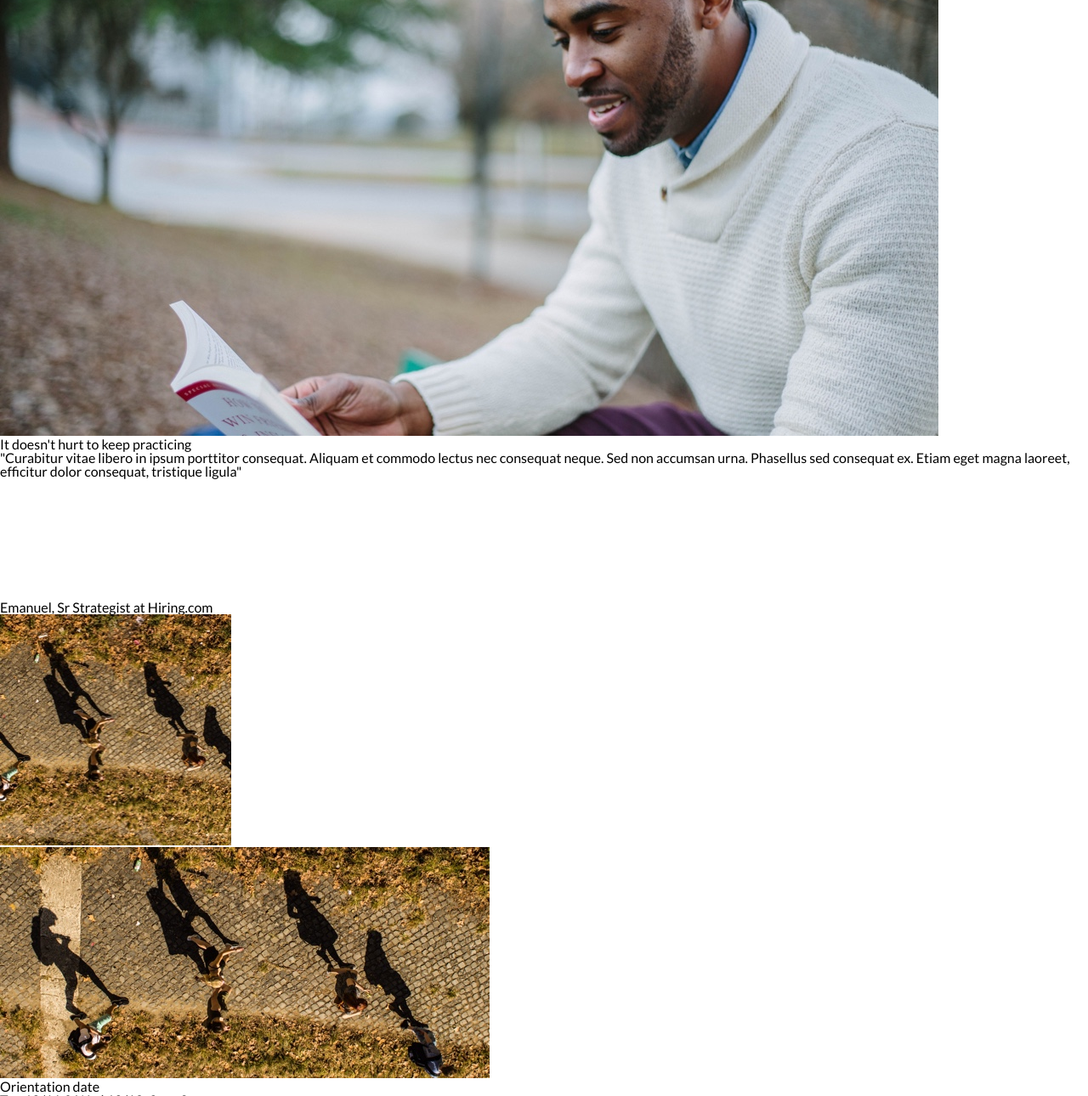
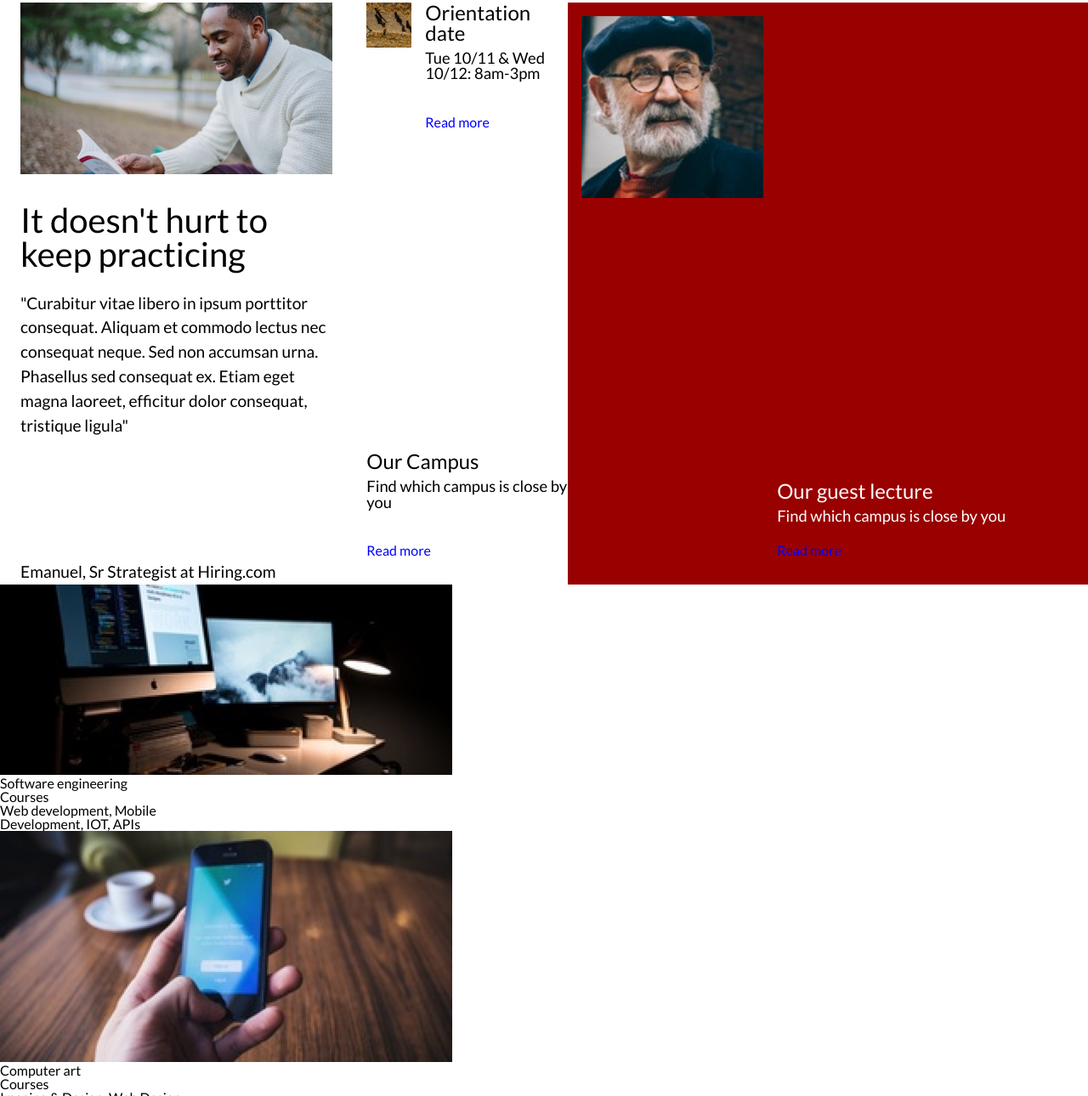
Before and after one commit to bradyhibbard/Capstone, a plain HTML site: page index.html in a window 1280 px wide. Shown: the part 716-2006 px from the top of the page at 85% size. Drawn offline with Linux system fonts and the light colour scheme.

Commit message:
adding second section html and css

```diff
--- a/index.html
+++ b/index.html
@@ -99,3 +99,73 @@
             <a href="#">Read more</a>
           </div>
         </div> <!--end of the first side story (desktop version)-->
+
+        <div class="pic-mobile">
+                <img src="./resources/images/information-campus-mobile.jpg" alt="">
+              </div>
+              <div class="description-side">
+                <h1>Our Campus</h1>
+                <p>Find which campus is close by you</p>
+                <br><br>
+                <a href="#">Read more</a>
+              </div>
+            </div> <!--end of the second side story-->
+
+            <div class="small-art highlighted">
+              <div id="professor" class="pic">
+                <img src="./resources/images/information-guest-lecture.jpg" alt="">
+              </div>
+              <div class="description-side">
+                <h1>Our guest lecture</h1>
+                <p>Find which campus is close by you</p>
+                <br>
+                <a href="#">Read more</a>
+              </div>
+            </div> <!--end of third side story. Desktop version-->
+
+            <!--Third story. Mobile version-->
+            <div class="small-art-mobile">
+              <div class="pic-mobile">
+                <img src="./resources/images/information-guest-lecture-mobile.jpg" alt="">
+              </div>
+              <div id="desc-mobile" class="description-side">
+                <h1>Our guest lecture</h1>
+                <p>Find which campus is close by you</p>
+                <br>
+                <a href="#">Read more</a>
+              </div>
+            </div>
+          </div> <!--end of side-stories div-->
+        </section>
+
+        <!--Section 3: Start learning-->
+        <h1 id="section3-header">Start learning</h1>
+        <section id="List-courses">
+          <div class="courses">
+            <div class="pic-titles">
+              <div class="pic-courses">
+                <img src="./resources/images/course-software.jpg" alt="">
+              </div>
+              <div class="title-course">
+                <h3>Software engineering</h3>
+                <p>Courses</p>
+                <p>Web development, Mobile</p>
+                <p>Development, IOT, APIs</p>
+              </div>
+            </div>
+          </div>
+
+          <div class="courses">
+            <div class="pic-titles">
+              <div class="pic-courses">
+                <img src="./resources/images/course-computer-art.jpg" alt="">
+              </div>
+              <div class="title-course">
+                <h3>Computer art</h3>
+                <p>Courses</p>
+                <p>Imaging & Design, Web Design</p>
+                <p>Motion Graphics & Visual Effects,</p>
+                <p>Computer Animation</p>
+              </div>
+            </div>
+          </div>
--- a/resources/css/style.css
+++ b/resources/css/style.css
@@ -251,3 +251,100 @@ a:hover {
     letter-spacing: 0.2em;
   }
 }
+
+/*Section 2 Emanuel, Sr Strategist*/
+#details {
+  top: 4rem;
+  position: relative;
+  background-color: white;
+  padding: 2rem 0 0 1.5rem;
+  display: flex;
+  width: 100%;
+}
+
+.emanuel {
+  width: 60%;
+}
+
+.story2 img {
+  width: 100%;
+}
+
+.description {
+  margin-top: 2rem;
+}
+
+.description h1{
+  font-size: 2.5rem;
+  margin-bottom: 1.5rem;
+}
+
+.description p {
+  font-size: 1.20rem;
+  line-height: 1.5;
+}
+.side-stories {
+  width: 32.4rem;
+  display: flex;
+  flex-direction: column;
+  justify-content: flex-start;
+  margin-left: 1.5rem;
+}
+
+.small-art {
+  display: flex;
+}
+
+.pic {
+  width: 35%;
+  margin-left: 1rem;
+}
+
+.pic img {
+  width: 100%;
+  margin-bottom: 1rem;
+}
+
+.pic-mobile {
+  display: none;
+}
+
+.small-art-mobile {
+  display: none;
+}
+
+.description-side {
+  margin: auto 0;
+  padding-left: 1rem;
+  margin-bottom: 2rem;
+}
+
+.description-side h1 {
+  font-size: 1.5rem;
+  margin-bottom: .5rem;
+}
+
+.description-side p {
+  font-size: 1.15rem;
+  margin-bottom: .5rem;
+}
+
+.description-side a {
+  color: blue;
+}
+
+#desc-mobile {
+  display: none;
+}
+
+.highlighted {
+  background-color: #990000;
+  padding: 0;
+  color: white;
+  width: 100%;
+}
+
+#professor {
+  width: 35%;
+  margin-top: 1rem;
+}
```
